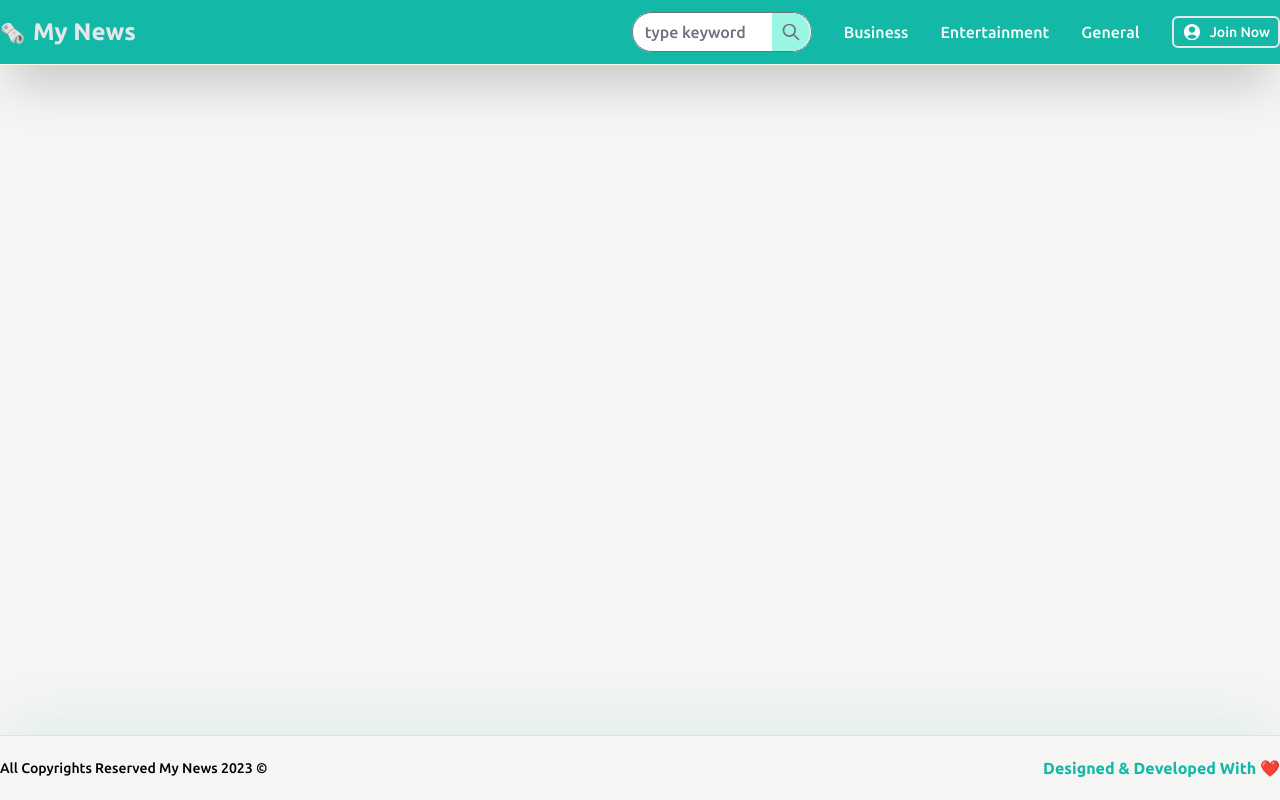
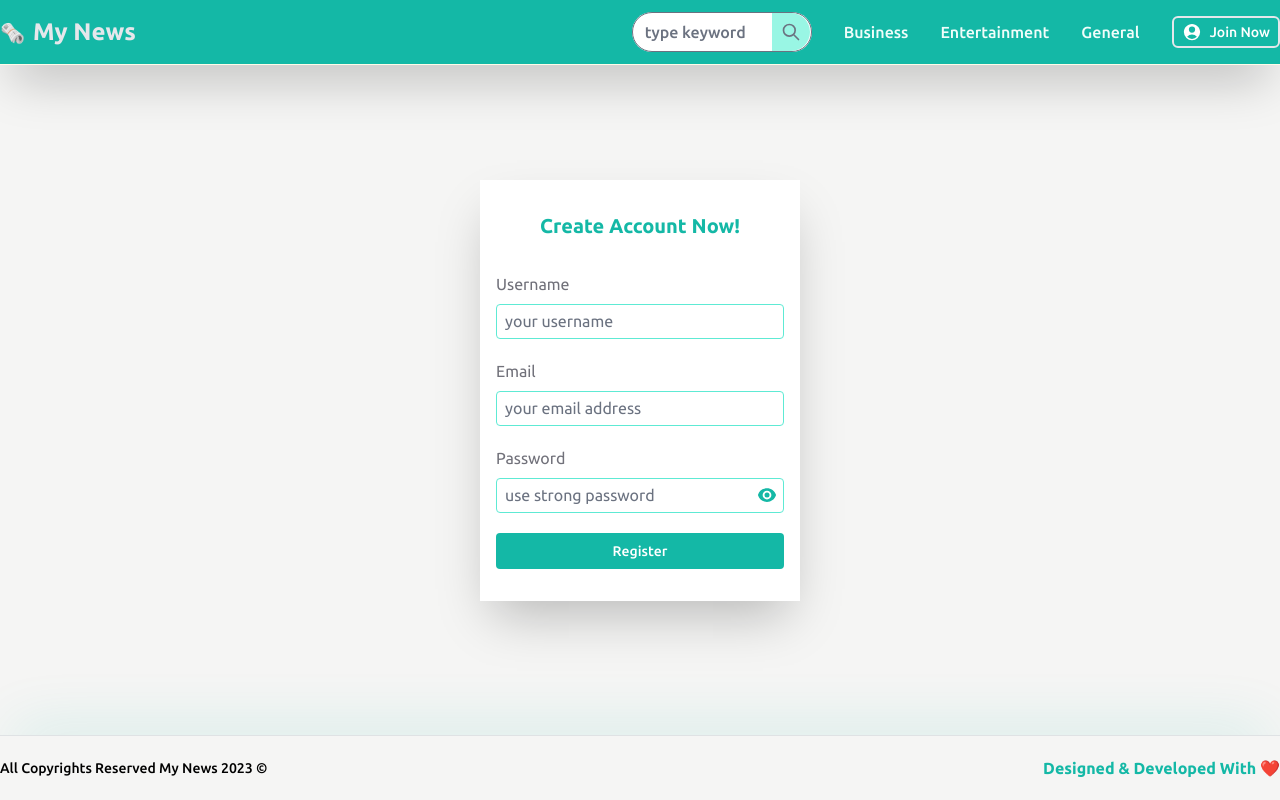
Before and after one commit to aayman997/my-news, a React (Vite) app: page /register in a window 1280 px wide. Built offline with nearby package versions, Linux system fonts and the light colour scheme.

Commit message:
Implement user register
Took 3 hours 57 minutes

```diff
--- a/package.json
+++ b/package.json
@@ -17,6 +17,7 @@
     "react": "^18.2.0",
     "react-dom": "^18.2.0",
     "react-error-boundary": "^4.0.11",
+    "react-hook-form": "^7.46.1",
     "react-icons": "^4.10.1",
     "react-js-pagination": "^3.0.3",
     "react-router-dom": "^6.15.0"
--- /dev/null
+++ b/src/context/AuthContext.tsx
@@ -0,0 +1,76 @@
+import { createContext, useState, useContext, ReactNode, useCallback, useMemo } from "react";
+import apiSignup from "../services/apiSignup.ts";
+
+interface AuthContextType {
+	login: ({ username, email, password }: { username: string; email: string; password: string }) => Promise<ApiSignupRes>;
+	logout: () => Promise<void>;
+	user: {
+		token: string;
+		user: {
+			username: string;
+			email: string;
+		};
+	};
+}
+
+type UserType = {
+	token: string;
+	user: {
+		username: string;
+		email: string;
+	};
+};
+
+interface ApiSignupRes {
+	code: number;
+	message: string;
+	token: string;
+	user: {
+		username: string;
+		email: string;
+	};
+}
+
+const AuthContext = createContext<AuthContextType>({} as AuthContextType);
+const AuthProvider = ({ children }: { children: ReactNode }) => {
+	const [user, setUser] = useState<UserType>({} as UserType);
+
+	const login = useCallback(async ({ username, email, password }: { username: string; email: string; password: string }) => {
+		const data = await apiSignup({ username, email, password });
+		if (data.code === 201) {
+			setUser({
+				token: data.token,
+				user: {
+					username: data.user.username,
+					email: data.user.email,
+				},
+			});
+			return data;
+		} else {
+			setUser({} as UserType);
+			throw new Error("wrong data");
+		}
+	}, []);
+
+	const logout = useCallback(async () => {
+		setUser({} as UserType);
+	}, []);
+
+	const value = useMemo(() => {
+		return {
+			user,
+			login,
+			logout,
+		};
+	}, [login, logout, user]);
+
+	return <AuthContext.Provider value={value}>{children}</AuthContext.Provider>;
+};
+export const useAuth = () => {
+	const context = useContext(AuthContext);
+	if (context === undefined) {
+		throw new Error("AuthContext was used outside AuthProvider");
+	}
+	return context;
+};
+export default AuthProvider;
--- a/src/features/articles/Explore.tsx
+++ b/src/features/articles/Explore.tsx
@@ -1,4 +1,4 @@
-import { useLoaderData, useLocation } from "react-router-dom";
+import { useLoaderData, useLocation, LoaderFunction } from "react-router-dom";
 import apiNewsAPI from "../../services/apiNewsAPI.ts";
 import ArticlesList from "./ArticlesList.tsx";
 import ArticlesResType from "../../types/ArticlesRes.ts";
@@ -21,13 +21,7 @@ const Explore = () => {
 	);
 };
 
-interface LoaderParamsType {
-	params: {
-		category: string;
-	};
-}
-
-export const loader = async ({ params }: LoaderParamsType): Promise<ArticlesResType> => {
+export const loader: LoaderFunction = async ({ params }): Promise<ArticlesResType> => {
 	return await apiNewsAPI(undefined, undefined, undefined, undefined, undefined, undefined, params.category);
 };
 export default Explore;
--- a/src/features/user/Register.tsx
+++ b/src/features/user/Register.tsx
@@ -1,4 +1,124 @@
+import { useState } from "react";
+import { HiEye } from "react-icons/hi2";
+import { HiEyeOff } from "react-icons/hi";
+import Loader from "../../ui/Loader.tsx";
+import { useForm, SubmitHandler } from "react-hook-form";
+import { useAuth } from "../../context/AuthContext.tsx";
+import { useNavigate } from "react-router-dom";
+
+interface CreateUserType {
+	username: string;
+	email: string;
+	password: string;
+}
+
 const Register = () => {
-	return <div></div>;
+	const { login } = useAuth();
+	const navigate = useNavigate();
+	const [passwordHidden, setPasswordHidden] = useState<boolean>(true);
+	const [loginError, setLoginError] = useState<boolean>(false);
+	const [isLoading, setIsLoading] = useState<boolean>(false);
+	const {
+		register,
+		formState: { errors },
+		handleSubmit,
+	} = useForm<CreateUserType>();
+	const onsubmit: SubmitHandler<CreateUserType> = ({ username, email, password }) => {
+		setIsLoading(true);
+		setLoginError(false);
+		login({ username, email, password })
+			.then((res) => {
+				if (res.code === 201) {
+					navigate("/");
+				}
+			})
+			.catch(() => setLoginError(true))
+			.finally(() => setIsLoading(false));
+	};
+
+	return (
+		<div className="flex h-full items-center justify-center">
+			{isLoading && <Loader />}
+			<div className="basis-[320px] bg-white px-4 py-8 shadow-2xl">
+				<h1 className="mb-8 text-center text-xl font-bold text-teal-500">create account now!</h1>
+				<form className="flex flex-col gap-5" onSubmit={handleSubmit(onsubmit)}>
+					<div className="flex flex-col items-start justify-between gap-2">
+						<label htmlFor="username" className="capitalize text-zinc-500">
+							username
+						</label>
+						<input
+							type="text"
+							id="username"
+							placeholder="your username"
+							className="h-[35px] w-full rounded border border-teal-300 px-2 focus:border-2 focus:border-teal-500 focus:outline-none"
+							{...register("username", {
+								required: "username can't be empty",
+							})}
+						/>
+						{errors?.username?.message && <span className="text-xs text-red-500">{errors?.username?.message}</span>}
+					</div>
+					<div className="flex flex-col items-start justify-between gap-2">
+						<label htmlFor="name" className="capitalize text-zinc-500">
+							email
+						</label>
+						<input
+							autoComplete="email"
+							type="text"
+							id="email"
+							placeholder="your email address"
+							className="h-[35px] w-full rounded border border-teal-300 px-2 focus:border-2 focus:border-teal-500 focus:outline-none"
+							{...register("email", {
+								required: "email address can't be empty",
+								pattern: {
+									value: /\S+@\S+\.\S+/,
+									message: "Please provide a valid email address",
+								},
+							})}
+						/>
+						{errors?.email?.message && <span className="text-xs text-red-500">{errors?.email?.message}</span>}
+					</div>
+					<div className="flex flex-col items-start justify-between gap-2">
+						<label htmlFor="name" className="capitalize text-zinc-500">
+							password
+						</label>
+						<div className="relative w-full">
+							<input
+								type={passwordHidden ? "password" : "text"}
+								id="password"
+								placeholder="use strong password"
+								className="h-[35px] w-full rounded border border-teal-300 px-2 focus:border-2 focus:border-teal-500 focus:outline-none"
+								{...register("password", {
+									required: "password can't be empty",
+									minLength: {
+										value: 6,
+										message: "Password need a minimum of 6 characters",
+									},
+								})}
+							/>
+							<button
+								className="absolute bottom-0 right-0 top-0 flex aspect-square items-center justify-center rounded-r bg-transparent text-center text-xl text-teal-500 transition-all duration-300 hover:bg-teal-500 hover:text-white"
+								type="button"
+								onClick={() => setPasswordHidden((cur) => !cur)}
+							>
+								{passwordHidden ? <HiEye /> : <HiEyeOff />}
+							</button>
+						</div>
+						{errors?.password?.message && <span className="text-xs text-red-500">{errors?.password?.message}</span>}
+						{loginError && (
+							<>
+								<span className="text-xs text-red-500">email or password is wrong</span>
+								<span className="text-xs text-teal-500">
+									hint: use password <span className="ml-2 inline-block rounded bg-teal-400 p-1 text-white shadow-md">123456</span>
+								</span>
+							</>
+						)}
+					</div>
+					<button className="rounded bg-teal-500 px-5 py-2 text-sm font-medium capitalize text-white transition-all duration-300 hover:bg-teal-700">
+						register
+					</button>
+				</form>
+			</div>
+		</div>
+	);
 };
 export default Register;
--- a/src/pages/Error.tsx
+++ b/src/pages/Error.tsx
@@ -3,9 +3,6 @@ import { useRouteError, useNavigate } from "react-router-dom";
 const ErrorPage = () => {
 	const error = useRouteError() as Error;
 	const navigate = useNavigate();
-	console.log("________________________________________________");
-	console.log("error", error);
-	console.log("________________________________________________");
 	return (
 		<div>
 			<h1>Something went wrong 😢</h1>
--- a/src/pages/Home.tsx
+++ b/src/pages/Home.tsx
@@ -75,7 +75,6 @@ const Home = () => {
 	if (isLoadingMostViewed || isLoadingMyFeed) {
 		return <Loader />;
 	}
-	console.log("articles", myArticles.pagination);
 
 	return (
 		<div className="my-10 flex flex-nowrap gap-16">
--- /dev/null
+++ b/src/services/apiSignup.ts
@@ -0,0 +1,43 @@
+interface ApiSignupParamsType {
+	username: string;
+	email: string;
+	password: string;
+}
+
+interface ApiSignupRes {
+	code: number;
+	message: string;
+	token: string;
+	user: {
+		username: string;
+		email: string;
+	};
+}
+
+const apiSignup = async ({ username, email, password }: ApiSignupParamsType): Promise<ApiSignupRes> => {
+	let passLogin = true;
+
+	if (password.toString() !== "123456") {
+		passLogin = false;
+	}
+
+	if (!passLogin) {
+		localStorage.removeItem("user");
+		return {
+			code: 401,
+			message: "unauthorized",
+		} as ApiSignupRes;
+	}
+	const data = {
+		code: 201,
+		message: "user created successfully",
+		token: "eyJhbGciOiJIUzI1NiIsInR5cCI6IkpXVCJ9.eyJzdWIiOiIxMjM0NTY3ODkwIiwibmFtZSI6IkpvaG4gRG9lIiwiaWF0IjoxNTE2MjM5MDIyfQ.SflKxwRJSMeKKF2QT4fwpMeJf36POk6yJV_adQssw5c",
+		user: {
+			username,
+			email,
+		},
+	};
+	localStorage.setItem("user", JSON.stringify({ token: data.token, user: data.user }));
+	return data;
+};
+export default apiSignup;
--- /dev/null
+++ b/src/ui/ProtectedRoute.tsx
@@ -0,0 +1,19 @@
+import { useEffect } from "react";
+import { useNavigate, Outlet } from "react-router-dom";
+import { useAuth } from "../context/AuthContext.tsx";
+
+const ProtectedRoute = () => {
+	const navigate = useNavigate();
+	const { user } = useAuth();
+
+	useEffect(() => {
+		if (Object.entries(user).length === 0) {
+			navigate("/register");
+		}
+	}, [navigate, user]);
+
+	if (Object.entries(user).length) {
+		return <Outlet />;
+	}
+};
+export default ProtectedRoute;
--- a/src/ui/layout/AppNav.tsx
+++ b/src/ui/layout/AppNav.tsx
@@ -3,8 +3,10 @@ import { HiUserCircle } from "react-icons/hi2";
 import { categories } from "../../utils/helpers.ts";
 import SearchInput from "../SearchInput.tsx";
 import Logo from "../Logo.tsx";
+import { useAuth } from "../../context/AuthContext.tsx";
 
 const AppNav = () => {
+	const { user } = useAuth();
 	return (
 		<nav className="fixed left-0 right-0 top-0 z-10 border-b border-yellow-50 bg-teal-500 py-3 shadow-2xl">
 			<div className="container mx-auto flex items-center gap-8">
@@ -21,14 +23,23 @@ const AppNav = () => {
 						</li>
 					))}
 				</ul>
-				<Link to="/register" className="text-xl text-white">
-					<div className="flex items-center gap-2 rounded-md border-2 px-2 py-1 text-sm font-medium">
+				{Object.entries(user).length === 0 ? (
+					<Link to="/register" className="text-xl text-white">
+						<div className="flex items-center gap-2 rounded-md border-2 px-2 py-1 text-sm font-medium">
+							<span className="text-xl">
+								<HiUserCircle />
+							</span>
+							<span>join now</span>
+						</div>
+					</Link>
+				) : (
+					<div className="flex items-center gap-2 rounded-md border-2 px-2 py-1 text-sm font-medium text-white">
 						<span className="text-xl">
 							<HiUserCircle />
 						</span>
-						<span>join now</span>
+						<span>Hello {user.user.username}</span>
 					</div>
-				</Link>
+				)}
 			</div>
 		</nav>
 	);
```
Also changed, not shown: src/App.tsx (+16 -1 lines), 1 other file (tests, documents, lock files or other folders).
